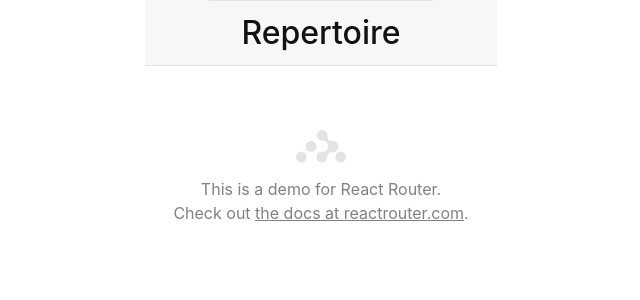
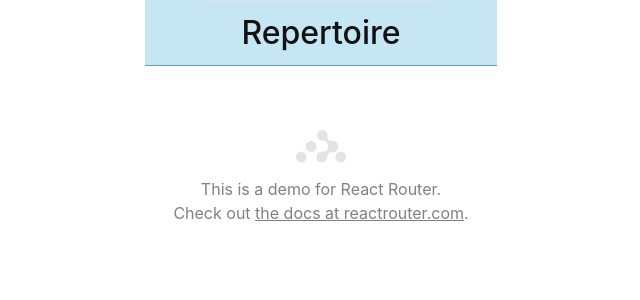
Before and after one commit to timdecillis/repertoire-r, a React (Create React App) app: page / in a window 1280 px wide. Shown: the top 300 px of the page, without its empty margins (319-959 px from the left). Built offline with nearby package versions, Linux system fonts and the light colour scheme.

Commit message:
added colors

```diff
--- a/src/index.css
+++ b/src/index.css
@@ -106,8 +106,8 @@
 
 #sidebar {
   width: 22rem;
-  background-color: #f7f7f7;
-  border-bottom: solid 1px #e3e3e3;
+  background-color: #c6e6f3;
+  border-bottom: solid 1px #5aa2c2;
   display: flex;
   align-items: center;
   flex-direction: column;
```
